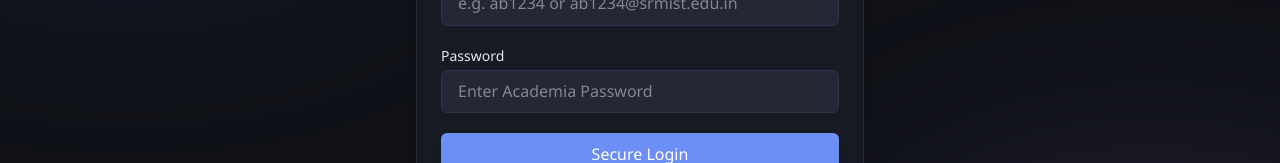
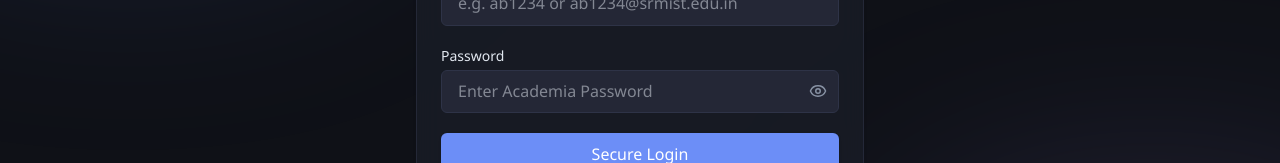
Before and after one commit to Garv767/Unfugly, a Next.js app in the folder webapp/: page /login in a window 1280 px wide. Shown: the part 336-499 px from the top of the page. Built offline with nearby package versions, Linux system fonts and the light colour scheme; no server answers.

Commit message:
feat(webapp): add password visibility toggle eye button to login screen

```diff
--- a/webapp/src/app/login/page.tsx
+++ b/webapp/src/app/login/page.tsx
@@ -2,12 +2,14 @@
 
 import { useState, useEffect } from 'react';
 import { useRouter } from 'next/navigation';
+import { Eye, EyeOff } from 'lucide-react';
 
 const API_URL = process.env.NEXT_PUBLIC_API_URL || 'http://localhost:3000';
 
 export default function LoginPage() {
   const [username, setUsername] = useState('');
   const [password, setPassword] = useState('');
+  const [showPassword, setShowPassword] = useState(false);
   const [error, setError]       = useState('');
   const [loading, setLoading]   = useState(false);
   const router = useRouter();
@@ -101,9 +103,10 @@
           </div>
           <div>
             <label className="block text-sm font-medium text-text mb-1">Password</label>
+            <div className="relative">
               <input
-              type="password"
-              className="input-field w-full transition-all"
+                type={showPassword ? "text" : "password"}
+                className="input-field w-full pr-10 transition-all"
                 placeholder="Enter Academia Password"
                 value={password}
                 onChange={(e) => setPassword(e.target.value)}
@@ -111,6 +114,19 @@
                 disabled={loading}
                 autoComplete="current-password"
               />
+              <button
+                type="button"
+                className="absolute inset-y-0 right-0 pr-3 flex items-center text-muted hover:text-text cursor-pointer"
+                onClick={() => setShowPassword(!showPassword)}
+                disabled={loading}
+              >
+                {showPassword ? (
+                  <EyeOff size={18} />
+                ) : (
+                  <Eye size={18} />
+                )}
+              </button>
+            </div>
           </div>
 
           <button
```
Lines whose indentation alone changed are shown as unchanged.
